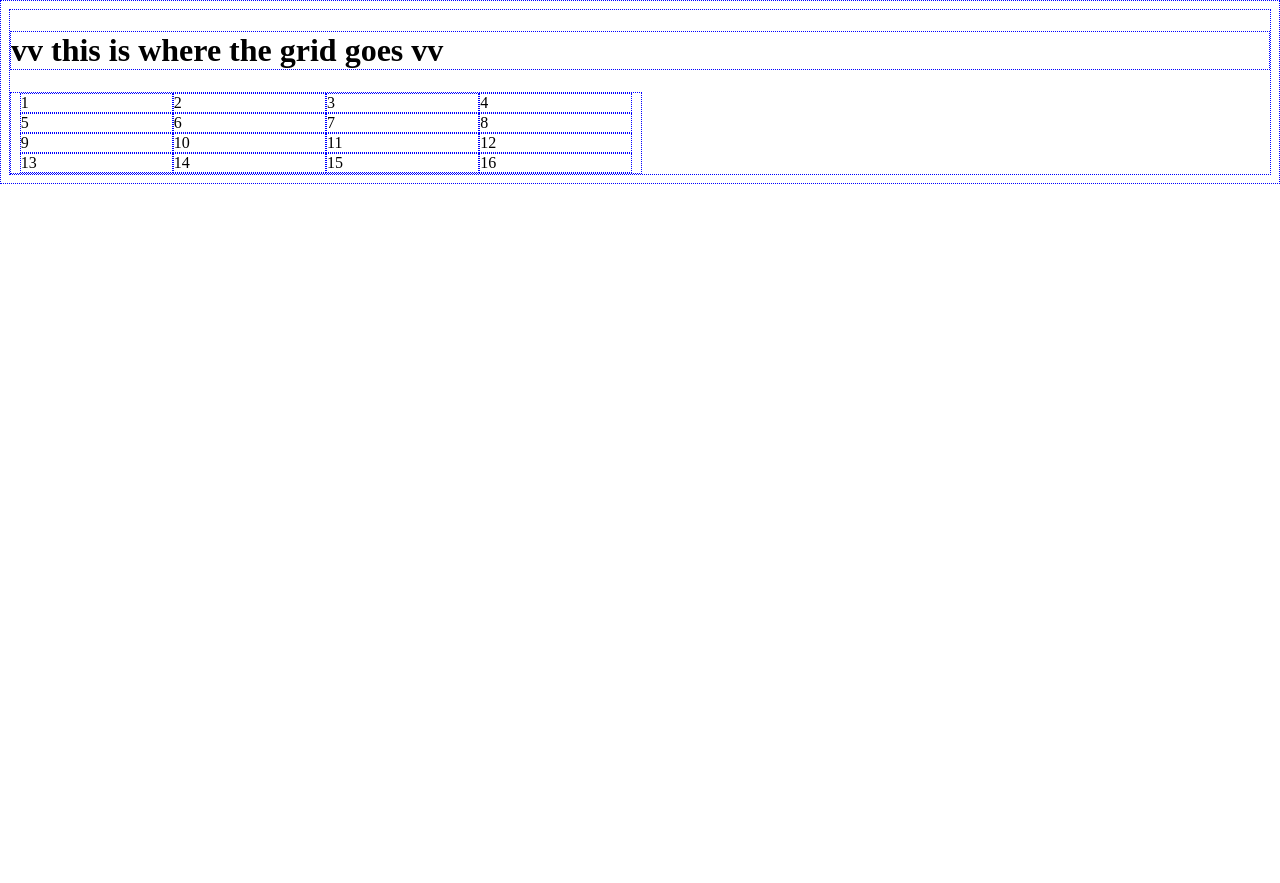
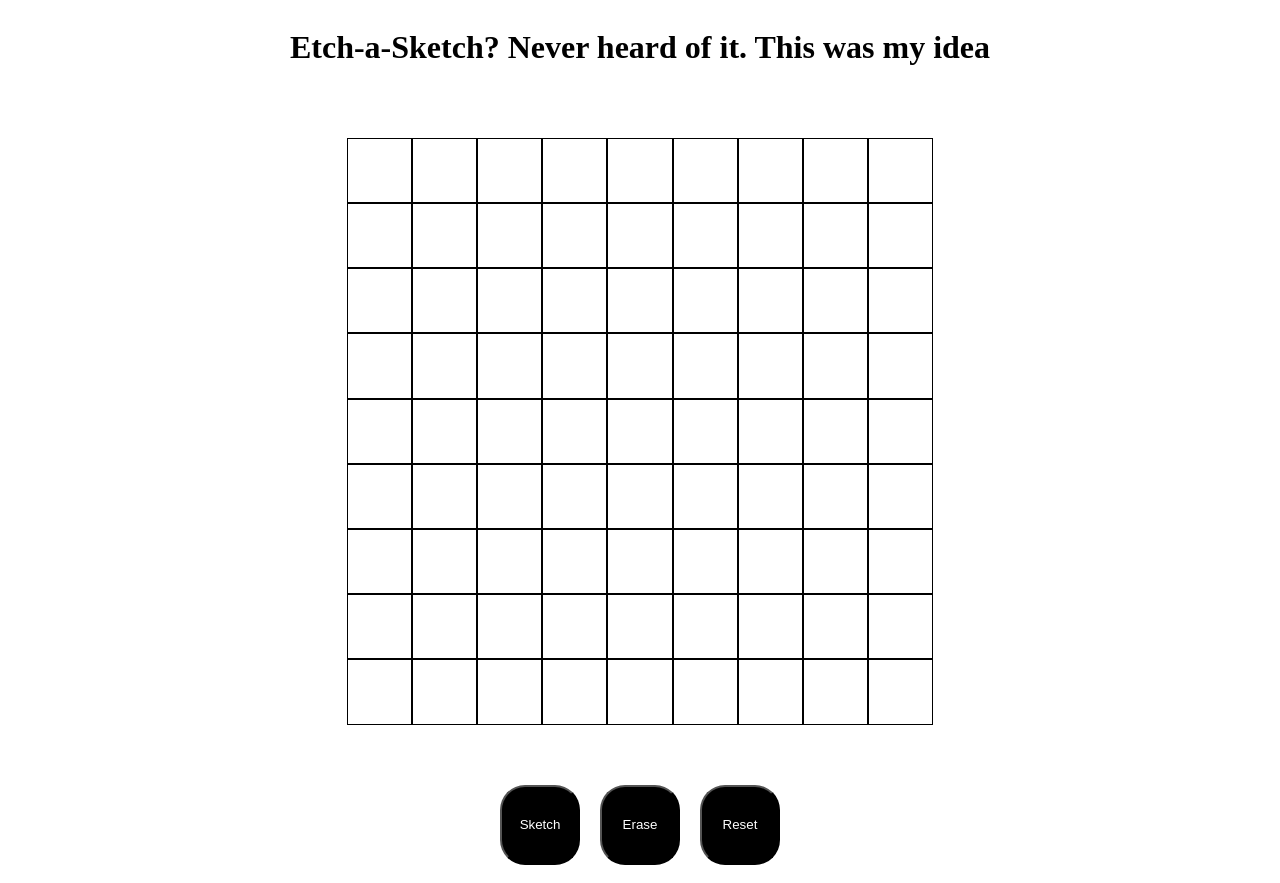
Before and after one commit to thigmotaxis/sketchy_etchy, a plain HTML site: page index.html in a window 1280 px wide. Before the commit the page ends 800 px from the top, so only its background shows below. Drawn offline with Linux system fonts and the light colour scheme.

Commit message:
add files for proofing

```diff
--- a/index.html
+++ b/index.html
@@ -6,10 +6,23 @@
     <link rel="stylesheet" href="style.css">
   </head>
   <body>
-    <h1>vv this is where the grid goes vv</h1>
-    <div class="container"></div>
-
+    <div class = "header">
+      <h1>Etch-a-Sketch? Never heard of it. This was my idea</h1>
+    </div>
+    <div class = "etchBoard">
+      <div class="container"></div>
+    </div>
+    <div class = "buttonBox">
+      <button id="sketch">Sketch</button>
+      <button id="eraser">Erase</button>
+      <button id="boardWipe">Reset</button>
+    </div>
     <script src="script.js" defer></script>
   </body>
 
 </html>
+
+<!-- have one button that determines grid size
+have one button that erases all touched grid boxes - complete
+have one button that sets mouseover lisener to black - complete
+have one button that changes mouseover listener to an eraser - this is not working currently, need to figure out how to remove event listener-->
--- a/script.js
+++ b/script.js
@@ -1,8 +1,72 @@
-// create loop to create 16 gridBoxes
-for (let i = 0; i < 16; i++) {
-  let div = document.createElement("div");
-  div.classList.add("gridBox")
-  div.textContent = `${i + 1}`;
-  let container = document.querySelector(".container")
-  container.appendChild(div);
+// create loop to create 81 gridBoxes
+makeGrid(9);
+
+function makeGrid(boxes) {
+  for (let i = 0; i < boxes * boxes; i++) {
+    let div = document.createElement("div");
+    div.classList.add("gridBox")
+    let container = document.querySelector(".container")
+    container.appendChild(div);
+  }
 }
+// create an event listener that adds a class "touched" which changes the background color of the div to black
+function applyColor(){
+  const gridDivs = document.querySelectorAll(".gridBox")
+  gridDivs.forEach((gridDiv) => {
+    gridDiv.addEventListener("mouseover", () => {
+      gridDiv.classList.add("touched");
+    });
+  });
+}
+
+// create event listener that calls applyColor when "Sketch" button is clicked
+const sketch = document.querySelector("#sketch");
+sketch.addEventListener("click", () => {
+  applyColor();
+});
+
+// create event listener that calls eraseByMouse when "eraser" button is clicked
+const eraser = document.querySelector("#eraser");
+eraser.addEventListener("click", () => {
+  removeSketch();
+  eraseByMouse();
+})
+
+function removeSketch() {
+  const gridDivs = document.querySelectorAll(".gridBox")
+  gridDivs.forEach((gridDiv) => {
+    gridDiv.removeEventListener("mouseover", applyColor);
+  });
+}
+
+// function that removes ".touched" from previously moused over grid boxes
+function eraseByMouse() {
+  const gridDivs = document.querySelectorAll(".gridbox")
+  gridDivs.forEach((gridDiv) => {
+    gridDiv.addEventListener("mouseover", () => {
+      gridDiv.classList.remove("touched");
+    })
+  });
+}
+
+// create an event listener that removes the class "touched" from all divs with the class gridBox when the reset button is pressed
+const boardWipe = document.querySelector("#boardWipe");
+boardWipe.addEventListener("click", () => {
+  let gridsToPurge = document.querySelectorAll(".gridBox")
+  gridsToPurge.forEach((grid) => {
+    grid.classList.remove("touched");
+  });
+});
+
+// create an event listener that removes the class "touched" from all divs with the class gridBox when the reset button is pressed
+// const boardWipe = document.querySelector("#boardWipe");
+// let container = document.querySelector(".container")
+// boardWipe.addEventListener("click", () => {
+//   let gridsToPurge = document.querySelectorAll(".gridBox")
+//   gridsToPurge.forEach((grid) => {
+//     container.removeChild(grid);
+//   });
+//
+//   makeGrid(prompt("enter a number"));
+//   applyColor();
+// });
--- a/style.css
+++ b/style.css
@@ -1,12 +1,52 @@
-* {border: blue 1px dotted;}
+/* * {border: blue 1px dotted;} */
+
+.header {
+  display: flex;
+  justify-content: center;
+}
+
+.etchBoard {
+  display: flex;
+  justify-content: center;
+  align-items: center;
+}
 
 .container {
   display:flex;
   flex-wrap: wrap;
   justify-content: center;
+  align-content: center;
   width: 50%;
+  margin: 50px;
 }
 
+.buttonBox {
+  display: flex;
+  justify-content: center;
+}
+
+button {
+  color: white;
+  background-color: black;
+  width: 80px;
+  height: 80px;
+  margin: 10px;
+  border-radius: 25px;
+}
+
+/* need to figure out how to set height equal to width - accomplished set width and padding-top to the same value */
+/* need to find a better width solution than the one below for grids with different numbers of boxes */
+/* maybe create a variable that sets width % to 100/the entered number */
 .gridBox {
-  width: 24%;
+  width: 10%;
+  padding-top: 10%;
+  border: black 1px solid;
 }
+
+.touched {
+  background-color: black;
+}
+
+.erased {
+  background-color: white;
+}
```
